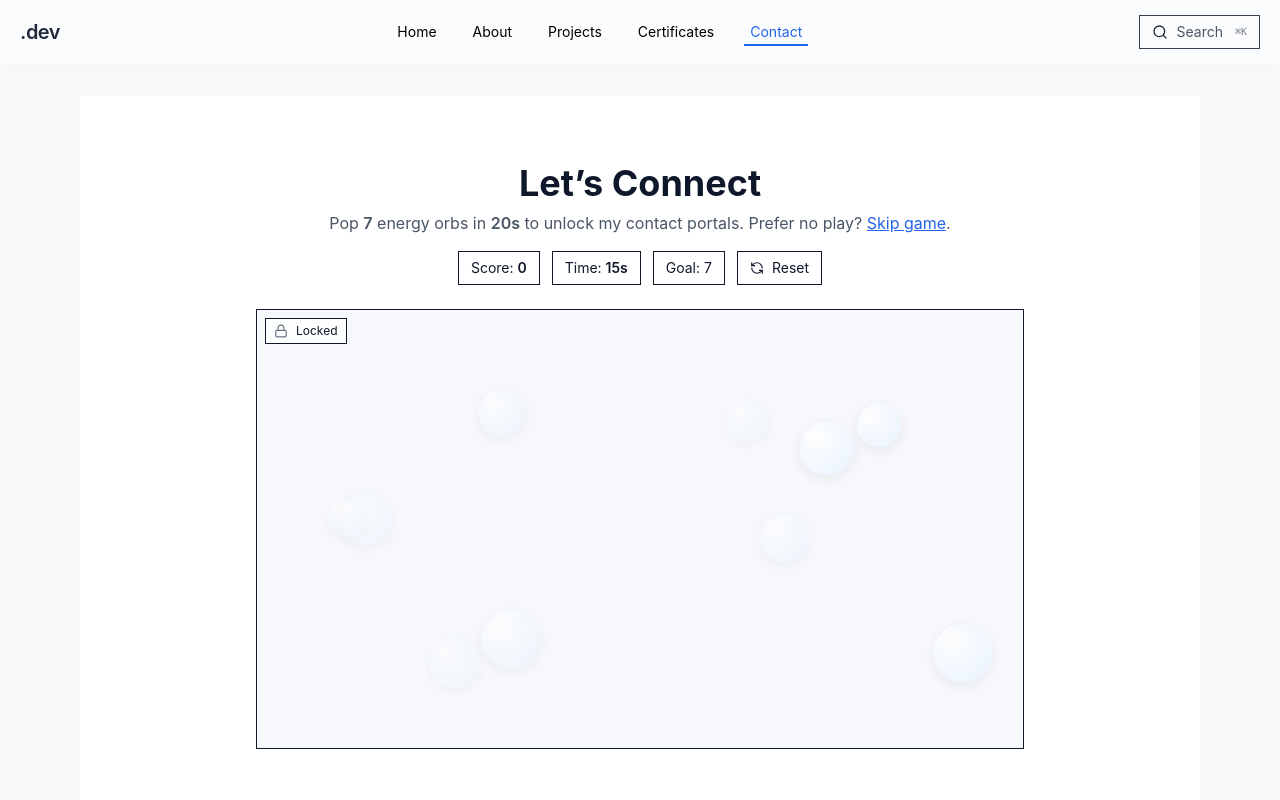
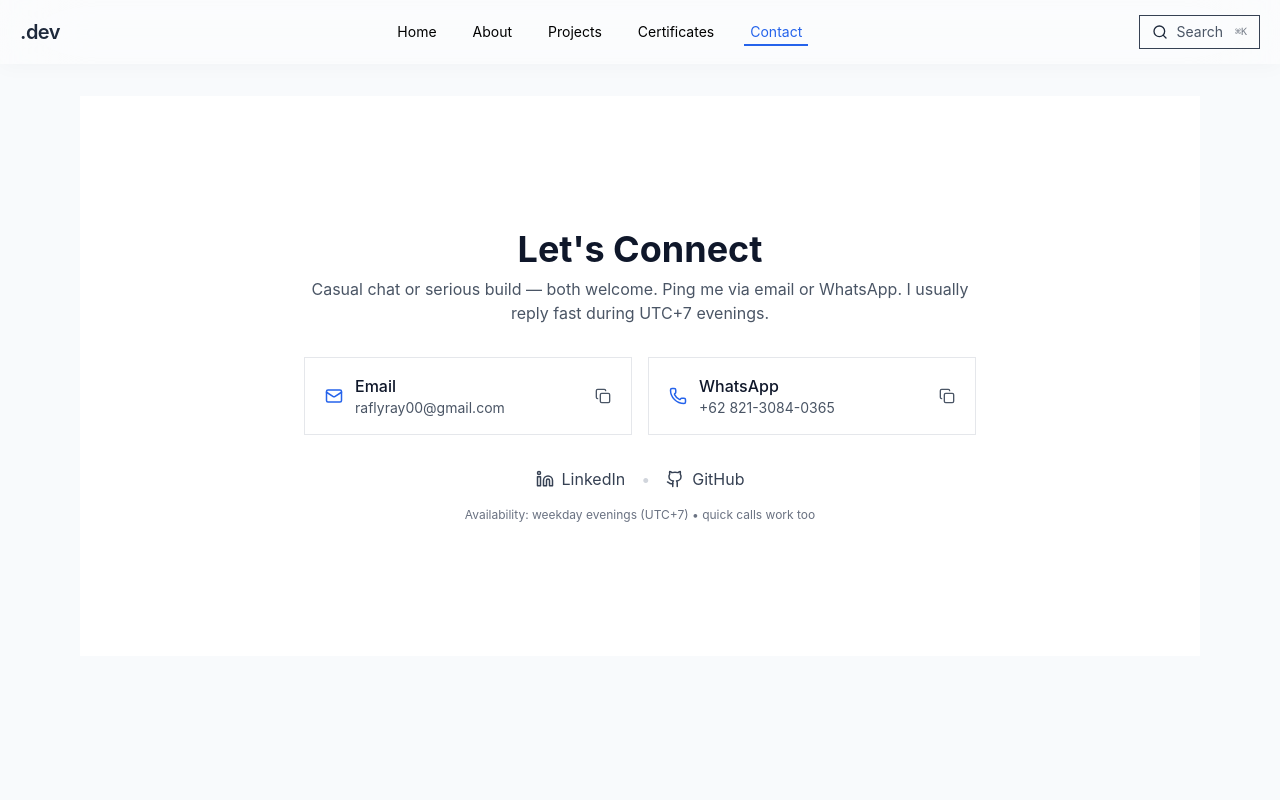
Before and after one commit to raflyrayhan/portfolio, a Next.js app: page /contact in a window 1280 px wide. Shown: the top 800 px of the page. Built offline with nearby package versions, Linux system fonts and the light colour scheme.

Commit message:
fix issues

```diff
--- a/app/contact/page.tsx
+++ b/app/contact/page.tsx
@@ -1,106 +1,32 @@
 "use client";
 
-import { useEffect, useMemo, useRef, useState } from "react";
-import { motion, AnimatePresence } from "framer-motion";
-import { Mail, Linkedin, Github, Phone, Trophy, Zap, RefreshCcw, Lock, Unlock } from "lucide-react";
+import { useState } from "react";
+import { motion } from "framer-motion";
+import { Mail, Linkedin, Github, Phone, Copy, Check } from "lucide-react";
 
-/**
- * ContactPage — Interactive Game Unlock
- * Mini-game: Pop 7 energy orbs within 20s to unlock contact buttons.
- * - Click/tap the floating orbs. They drift & bounce.
- * - When unlocked, show Email + WhatsApp + socials.
- * - Has a "Skip game" link (accessibility/HR-friendly).
- */
+const WHATSAPP_E164 = "6282130840365";
+const EMAIL = "raflyray00@gmail.com";
 
-const WHATSAPP_E164 = "6282130840365"; // 082130840365 -> remove leading 0, add country code 62
-const DEFAULT_MESSAGE = encodeURIComponent(
-  "Hi Rafly! I saw your portfolio — let’s chat about a project."
-);
+export default function ContactPage() {
+  const [copied, setCopied] = useState<"email" | "wa" | null>(null);
 
-function useInterval(cb: () => void, delay: number | null) {
-  const saved = useRef(cb);
-  useEffect(() => { saved.current = cb; }, [cb]);
-  useEffect(() => {
-    if (delay === null) return;
-    const id = setInterval(() => saved.current(), delay);
-    return () => clearInterval(id);
-  }, [delay]);
+  const mailHref = `mailto:${EMAIL}?subject=${encodeURIComponent("Project inquiry — from portfolio")}&body=${encodeURIComponent("Hi Rafly, I saw your portfolio. I&apos;d love to discuss a project/collaboration. Cheers!")}`;
+  const waHref = `https://wa.me/${WHATSAPP_E164}?text=${encodeURIComponent("Hi Rafly! I saw your portfolio — let&apos;s chat about a project.")}`;
+
+  async function copy(text: string, key: "email" | "wa") {
+    try {
+      await navigator.clipboard.writeText(text);
+      setCopied(key);
+      setTimeout(() => setCopied(null), 1200);
+    } catch {
+      // ignore
+    }
   }
 
-function Confetti({ show }: { show: boolean }) {
-  if (!show) return null;
   return (
-    <div className="pointer-events-none absolute inset-0 overflow-hidden">
-      {[...Array(28)].map((_, i) => (
-        <motion.span
-          key={i}
-          initial={{ y: -10, opacity: 0 }}
-          animate={{ y: 800, opacity: [1, 1, 0] }}
-          transition={{ duration: 1.6 + Math.random() * 0.6, ease: "easeOut" }}
-          className="absolute inline-block w-1.5 h-3"
-          style={{
-            left: `${Math.random() * 100}%`,
-            transform: `rotate(${Math.random() * 360}deg)`,
-            background: i % 3 === 0 ? "#2563eb" : i % 3 === 1 ? "#38bdf8" : "#0ea5e9",
-          }}
-        />
-      ))}
-    </div>
-  );
-}
-
-export default function ContactGamePage() {
-  const [score, setScore] = useState(0);
-  const [timeLeft, setTimeLeft] = useState(20);
-  const [running, setRunning] = useState(true);
-  const [unlocked, setUnlocked] = useState(false);
-  const [round, setRound] = useState(0);
-
-  const TARGET = 7;
-
-  // countdown
-  useInterval(() => {
-    if (!running) return;
-    setTimeLeft((t) => {
-      if (t <= 1) {
-        setRunning(false);
-        return 0;
-      }
-      return t - 1;
-    });
-  }, 1000);
-
-  // unlock check
-  useEffect(() => {
-    if (score >= TARGET && !unlocked) {
-      setUnlocked(true);
-      setRunning(false);
-    }
-  }, [score, TARGET, unlocked]);
-
-  function resetGame() {
-    setScore(0);
-    setTimeLeft(20);
-    setRunning(true);
-    setUnlocked(false);
-    setRound((r) => r + 1);
-  }
-
-  // generate orbs each round
-  const orbs = useMemo(() => {
-    return Array.from({ length: 10 }).map((_, i) => ({
-      id: `${round}-${i}`,
-      size: 42 + Math.floor(Math.random() * 22),
-      speed: 8 + Math.random() * 10,
-      x: Math.random() * 90 + 5,
-      y: Math.random() * 70 + 10,
-    }));
-  }, [round]);
-
-  return (
-    <section className="relative min-h-[90vh] flex flex-col items-center justify-center bg-white text-[#0f172a] px-6 overflow-hidden">
-      <div className="absolute inset-0 -z-10 opacity-[0.08]" aria-hidden>
-        <svg className="w-full h-full" xmlns="http://www.w3.org/2000/svg">
+    <section className="relative min-h-[70vh] flex flex-col items-center justify-center bg-white text-[#0f172a] px-6">
+      {/* Subtle tech grid */}
+      <svg className="absolute inset-0 -z-10 opacity-[0.06]" xmlns="http://www.w3.org/2000/svg">
         <defs>
           <pattern id="grid" width="32" height="32" patternUnits="userSpaceOnUse">
             <path d="M 32 0 L 0 0 0 32" fill="none" stroke="currentColor" strokeWidth="0.75" />
@@ -108,92 +34,62 @@ export default function ContactGamePage() {
         </defs>
         <rect width="100%" height="100%" fill="url(#grid)" />
       </svg>
+
+      <motion.h1 initial={{ opacity: 0, y: -6 }} animate={{ opacity: 1, y: 0 }} className="text-3xl md:text-4xl font-bold mb-2">
+        Let&apos;s Connect
+      </motion.h1>
+      <p className="text-gray-600 max-w-2xl text-center mb-8">
+        Casual chat or serious build — both welcome. Ping me via email or WhatsApp. I usually reply fast during UTC+7 evenings.
+      </p>
+
+      <div className="w-full max-w-2xl grid gap-4 sm:grid-cols-2">
+        {/* Email */}
+        <motion.a
+          whileHover={{ y: -2 }}
+          href={mailHref}
+          className="group flex items-center justify-between gap-3 border border-gray-200 bg-white px-5 py-4"
+        >
+          <div className="flex items-center gap-3">
+            <Mail size={18} className="text-[#2563eb]" />
+            <div>
+              <p className="font-medium">Email</p>
+              <p className="text-sm text-gray-600">{EMAIL}</p>
+            </div>
+          </div>
+          <button type="button" onClick={(e) => { e.preventDefault(); copy(EMAIL, "email"); }} aria-label="Copy email" className="inline-flex items-center gap-1 text-sm text-gray-600">
+            {copied === "email" ? <Check size={16} /> : <Copy size={16} />}
+          </button>
+        </motion.a>
+
+        {/* WhatsApp */}
+        <motion.a
+          whileHover={{ y: -2 }}
+          href={waHref}
+          target="_blank"
+          className="group flex items-center justify-between gap-3 border border-gray-200 bg-white px-5 py-4"
+        >
+          <div className="flex items-center gap-3">
+            <Phone size={18} className="text-[#2563eb]" />
+            <div>
+              <p className="font-medium">WhatsApp</p>
+              <p className="text-sm text-gray-600">+62 821-3084-0365</p>
+            </div>
+          </div>
+          <button type="button" onClick={(e) => { e.preventDefault(); copy("+62 821-3084-0365", "wa"); }} aria-label="Copy WhatsApp" className="inline-flex items-center gap-1 text-sm text-gray-600">
+            {copied === "wa" ? <Check size={16} /> : <Copy size={16} />}
+          </button>
+        </motion.a>
       </div>
 
-      <div className="w-full max-w-3xl text-center">
-        <motion.h1 initial={{ opacity: 0, y: -8 }} animate={{ opacity: 1, y: 0 }} transition={{ duration: 0.5 }} className="text-3xl md:text-4xl font-bold mb-2">
-          Let’s Connect
-        </motion.h1>
-        <p className="text-gray-600 mb-4">Pop <span className="font-semibold">{TARGET}</span> energy orbs in <span className="font-semibold">20s</span> to unlock my contact portals. Prefer no play? <button onClick={() => setUnlocked(true)} className="underline text-[#2563eb]">Skip game</button>.</p>
-
-        {/* HUD */}
-        <div className="mx-auto mb-6 flex items-center justify-center gap-3 text-sm">
-          <div className="px-3 py-1.5 border">Score: <span className="font-semibold">{score}</span></div>
-          <div className={`px-3 py-1.5 border ${timeLeft <= 5 && running ? "bg-red-50" : ""}`}>Time: <span className="font-semibold">{timeLeft}s</span></div>
-          <div className="px-3 py-1.5 border">Goal: {TARGET}</div>
-          <button onClick={resetGame} className="px-3 py-1.5 border inline-flex items-center gap-2"><RefreshCcw size={14}/> Reset</button>
+      {/* socials */}
+      <div className="mt-8 flex items-center gap-4">
+        <a href="https://linkedin.com/in/raflyray" target="_blank" className="inline-flex items-center gap-2 text-gray-700 hover:text-[#2563eb]"><Linkedin size={18}/> LinkedIn</a>
+        <span className="text-gray-300">•</span>
+        <a href="https://github.com/raflyrayhan" target="_blank" className="inline-flex items-center gap-2 text-gray-700 hover:text-[#2563eb]"><Github size={18}/> GitHub</a>
       </div>
 
-        {/* Playfield */}
-        <div className="relative mx-auto w-full max-w-3xl h-[380px] md:h-[440px] border bg-[#f6f8fb] overflow-hidden">
-          {/* Orbs */}
-          {orbs.map((o, idx) => (
-            <Orb key={o.id} idx={idx} size={o.size} speed={o.speed} x={o.x} y={o.y} onPop={() => running && setScore((s) => s + 1)} disabled={!running || unlocked} />
-          ))}
-
-          {/* Lock/Unlock overlay */}
-          <div className="absolute top-2 left-2 flex items-center gap-2 text-xs bg-white/80 px-2 py-1 border">
-            {unlocked ? <Unlock size={14} className="text-emerald-600"/> : <Lock size={14} className="text-gray-500"/>}
-            {unlocked ? "Unlocked" : "Locked"}
-          </div>
-
-          <Confetti show={unlocked} />
-
-          {!running && !unlocked && (
-            <div className="absolute inset-0 flex items-center justify-center bg-white/70 backdrop-blur-sm">
-              <div className="text-center">
-                <p className="font-medium mb-2">Time’s up!</p>
-                <p className="text-sm text-gray-600 mb-3">Score {score}/{TARGET}. Try again?</p>
-                <button onClick={resetGame} className="px-4 py-2 border hover:bg-gray-50 inline-flex items-center gap-2"><Zap size={14}/> Retry</button>
-              </div>
-            </div>
-          )}
-        </div>
-
-        {/* Unlocked actions */}
-        <AnimatePresence>
-          {unlocked && (
-            <motion.div initial={{ opacity: 0, y: 8 }} animate={{ opacity: 1, y: 0 }} exit={{ opacity: 0, y: 8 }} className="mt-8">
-              <div className="flex flex-wrap items-center justify-center gap-3">
-                <a href={`mailto:rafly@yourdomain.dev?subject=${encodeURIComponent("Project inquiry — from portfolio")}&body=${DEFAULT_MESSAGE}`} className="px-5 py-3 border hover:bg-gray-50 inline-flex items-center gap-2"><Mail size={16}/> Email</a>
-                <a href={`https://wa.me/${WHATSAPP_E164}?text=${DEFAULT_MESSAGE}`} target="_blank" className="px-5 py-3 border hover:bg-gray-50 inline-flex items-center gap-2"><Phone size={16}/> WhatsApp</a>
-                <a href="https://linkedin.com/in/raflyray" target="_blank" className="px-5 py-3 border hover:bg-gray-50 inline-flex items-center gap-2"><Linkedin size={16}/> LinkedIn</a>
-                <a href="https://github.com/raflyrayhan" target="_blank" className="px-5 py-3 border hover:bg-gray-50 inline-flex items-center gap-2"><Github size={16}/> GitHub</a>
-              </div>
-            </motion.div>
-          )}
-        </AnimatePresence>
-      </div>
+      {/* small note */}
+      <p className="mt-4 text-xs text-gray-500">Availability: weekday evenings (UTC+7) • quick calls work too</p>
     </section>
   );
 }
-
-function Orb({ idx, size, speed, x, y, onPop, disabled }: { idx: number; size: number; speed: number; x: number; y: number; onPop: () => void; disabled: boolean; }) {
-  const [gone, setGone] = useState(false);
-  const duration = 6 + (idx % 5) + Math.random() * 3;
-  return (
-    <AnimatePresence>
-      {!gone && (
-        <motion.button
-          type="button"
-          className="absolute rounded-full shadow-[0_4px_16px_rgba(0,0,0,0.08)] focus:outline-none"
-          style={{ width: size, height: size, left: `${x}%`, top: `${y}%`, background: "radial-gradient(circle at 30% 30%, #ffffff, #e7f2ff)" }}
-          initial={{ scale: 0.8, opacity: 0 }}
-          animate={{
-            opacity: 1,
-            scale: 1,
-            x: [0, 80 - x, 0, -Math.min(x - 5, 30), 0],
-            y: [0, -Math.min(y - 10, 30), 0, Math.min(80 - y, 30), 0],
-          }}
-          transition={{ repeat: Infinity, duration, ease: "easeInOut" }}
-          whileTap={{ scale: 0.85 }}
-          onClick={() => {
-            if (disabled) return;
-            setGone(true);
-            onPop();
-          }}
-        />
-      )}
-    </AnimatePresence>
-  );
-}
--- a/components/Navbar.tsx
+++ b/components/Navbar.tsx
@@ -4,7 +4,7 @@ import Link from "next/link";
 import { useEffect, useMemo, useState } from "react";
 import { usePathname } from "next/navigation";
 import { motion, AnimatePresence } from "framer-motion";
-import { Menu, X, Sun, Moon, Search, ChevronRight } from "lucide-react";
+import { Menu, X, Search, ChevronRight } from "lucide-react";
 
 const NAV_ITEMS: { name: string; href: string; desc?: string }[] = [
   { name: "Home", href: "/", desc: "Landing page" },
```
Also changed, not shown: app/certificates/page.tsx (+131 -69 lines). Lines whose indentation alone changed are shown as unchanged.
